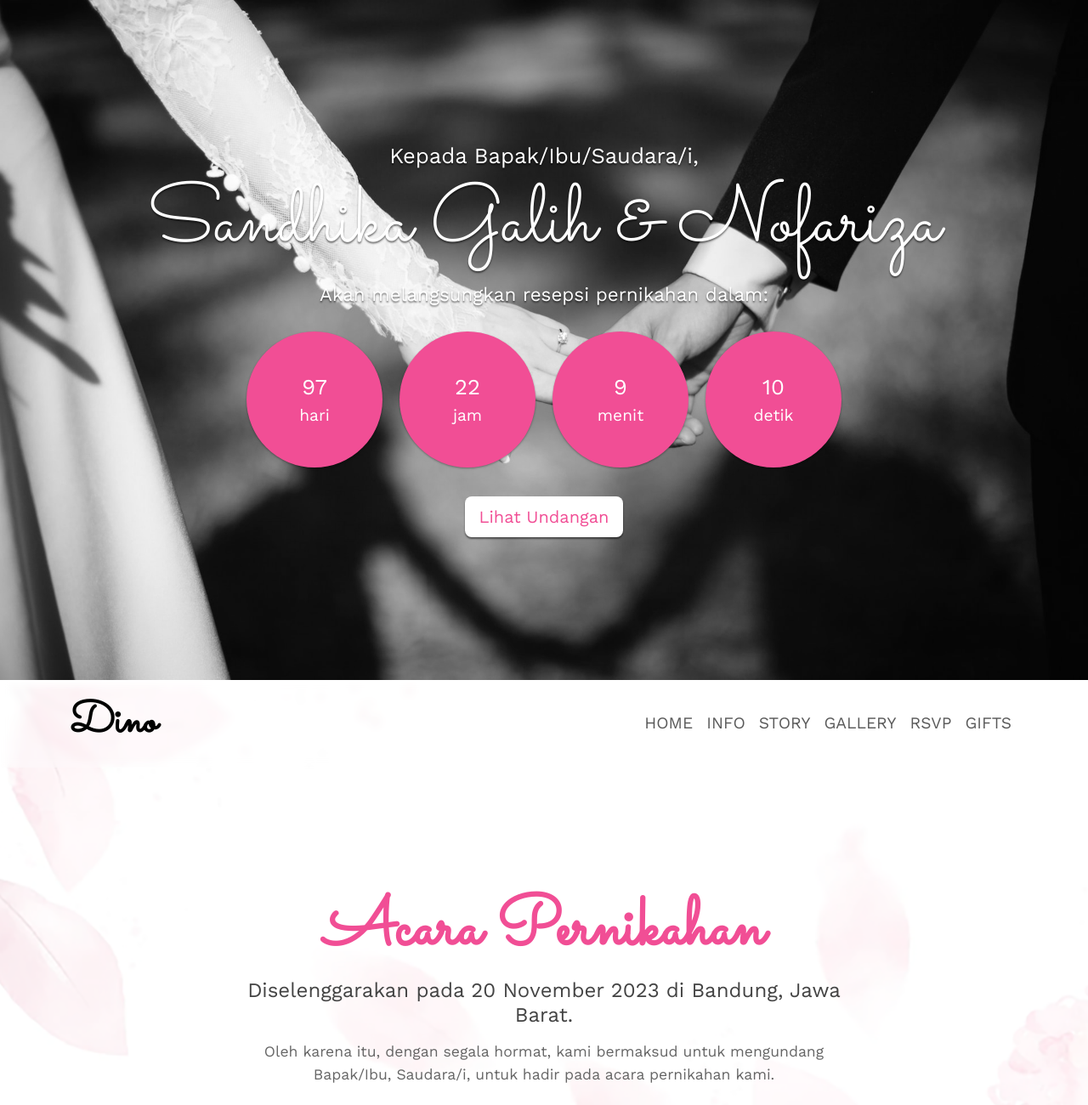
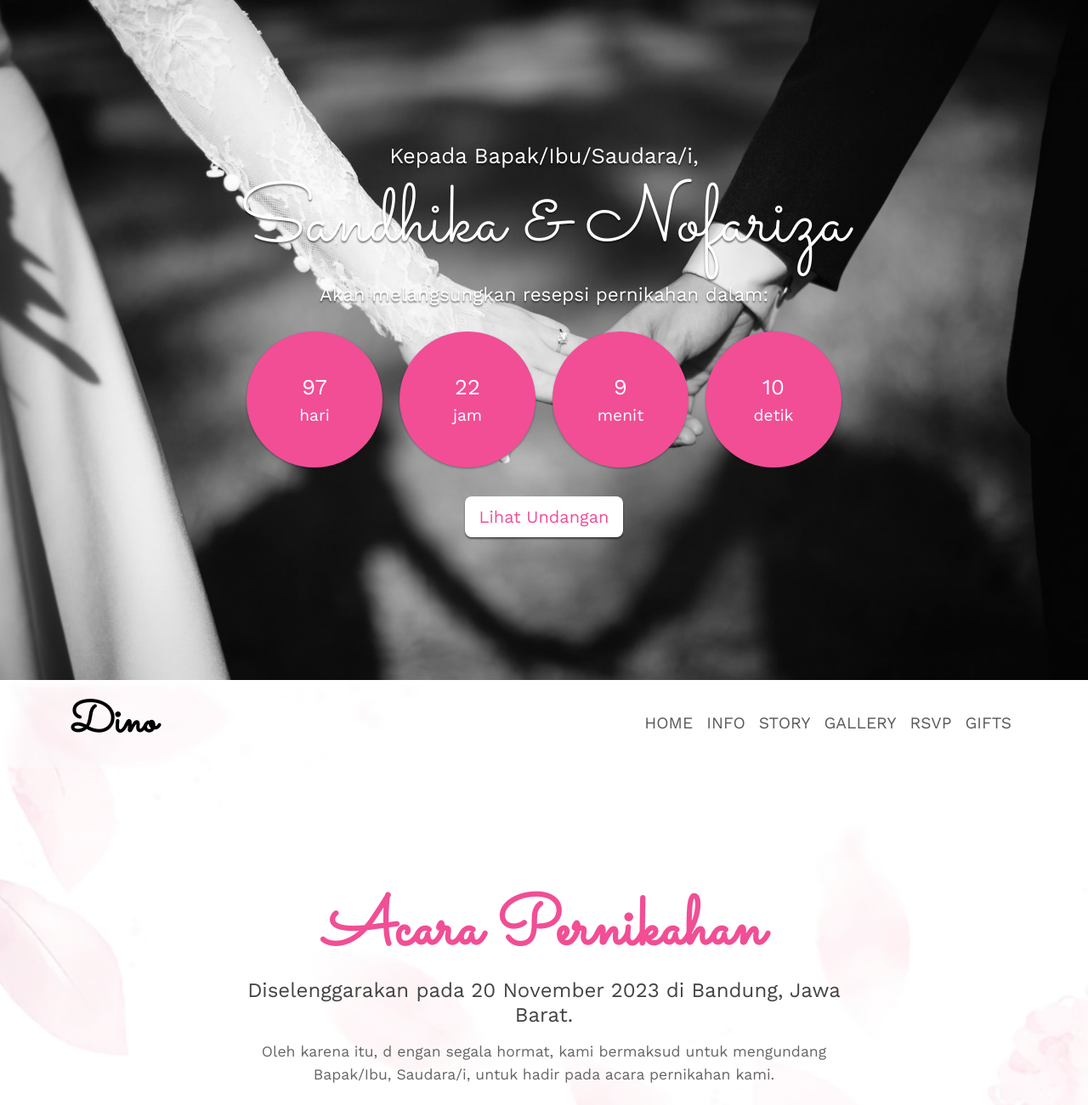
Before and after one commit to rohmannur02/rohmannur02.github.io, a plain HTML site: page index.html in a window 1280 px wide. Shown: the top 1300 px of the page at 85% size. Drawn offline with nearby package versions, Linux system fonts and the light colour scheme; some packages are replaced by stand-ins of ours; a script that the page names is missing.

Commit message:
rollback

```diff
--- a/index.html
+++ b/index.html
@@ -29,12 +29,13 @@
   <section id="hero"
     class="hero w-100 h-100 p-3 mx-auto text-center d-flex justify-content-center align-items-center text-white">
     <main>
-      <h4>Kepada Bapak/Ibu/Saudara/i, </h4>
-      <h1>Sandhika Galih & Nofariza</h1>
+      <h4>Kepada Bapak/Ibu/Saudara/i,</h4>
+      <h1>Sandhika & Nofariza</h1>
       <p>Akan melangsungkan resepsi pernikahan dalam:</p>
       <div class="simply-countdown"></div>
       <a href="#home" class="btn btn-lg mt-4">Lihat Undangan</a>
     </main>
+
   </section>
 
   <nav class="navbar navbar-expand-md bg-transparent sticky-top mynavbar">
@@ -69,8 +70,8 @@
         <div class="col-md-8 text-center">
           <h2>Acara Pernikahan</h2>
           <h3>Diselenggarakan pada 20 November 2023 di Bandung, Jawa Barat.</h3>
-          <p>Oleh karena itu, dengan segala hormat, kami bermaksud untuk mengundang Bapak/Ibu, Saudara/i, untuk hadir
-            pada acara pernikahan kami.</p>
+          <p>Oleh karena itu, d engan segala hormat, kami bermaksud untuk mengundang Bapak/Ibu, Saudara/i, untuk hadir
+            pada acara pernikahan kami. </p>
         </div>
       </div>
 
```
